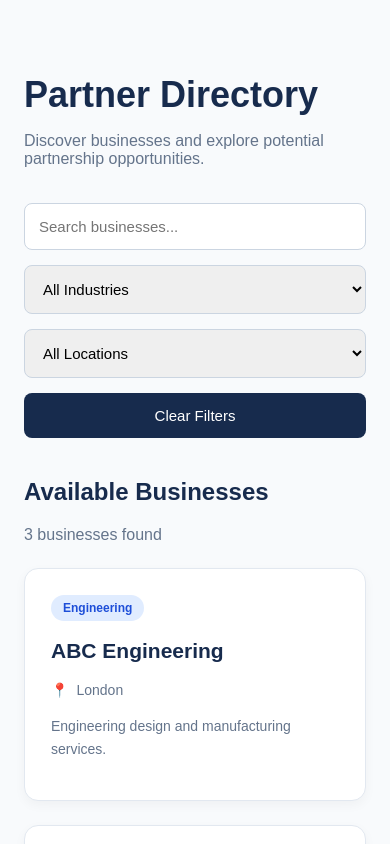
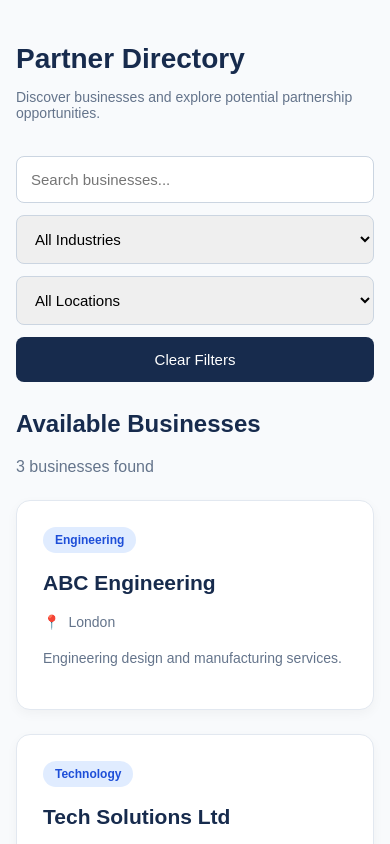
Before and after one commit to Mohamadc-001/cs2801-partner-directory, a React (Vite) app: page / in a window 390 px wide. Shown: the top 844 px of the page. Built offline with nearby package versions, Linux system fonts and the light colour scheme.

Commit message:
Improve mobile responsiveness of partner directory

```diff
--- a/src/App.css
+++ b/src/App.css
@@ -160,3 +160,31 @@
   font-size: 14px;
   line-height: 1.7;
 }
+@media (max-width: 600px) {
+  .directory {
+    padding: 24px 16px;
+  }
+
+  .directory-header h1 {
+    font-size: 28px;
+  }
+
+  .directory-header p {
+    font-size: 14px;
+  }
+
+  .directory-filters {
+    gap: 12px;
+    margin-bottom: 28px;
+  }
+
+  .directory-filters input,
+  .directory-filters select,
+  .clear-filters {
+    width: 100%;
+  }
+
+  .directory-results h2 {
+    font-size: 24px;
+  }
+}
```
